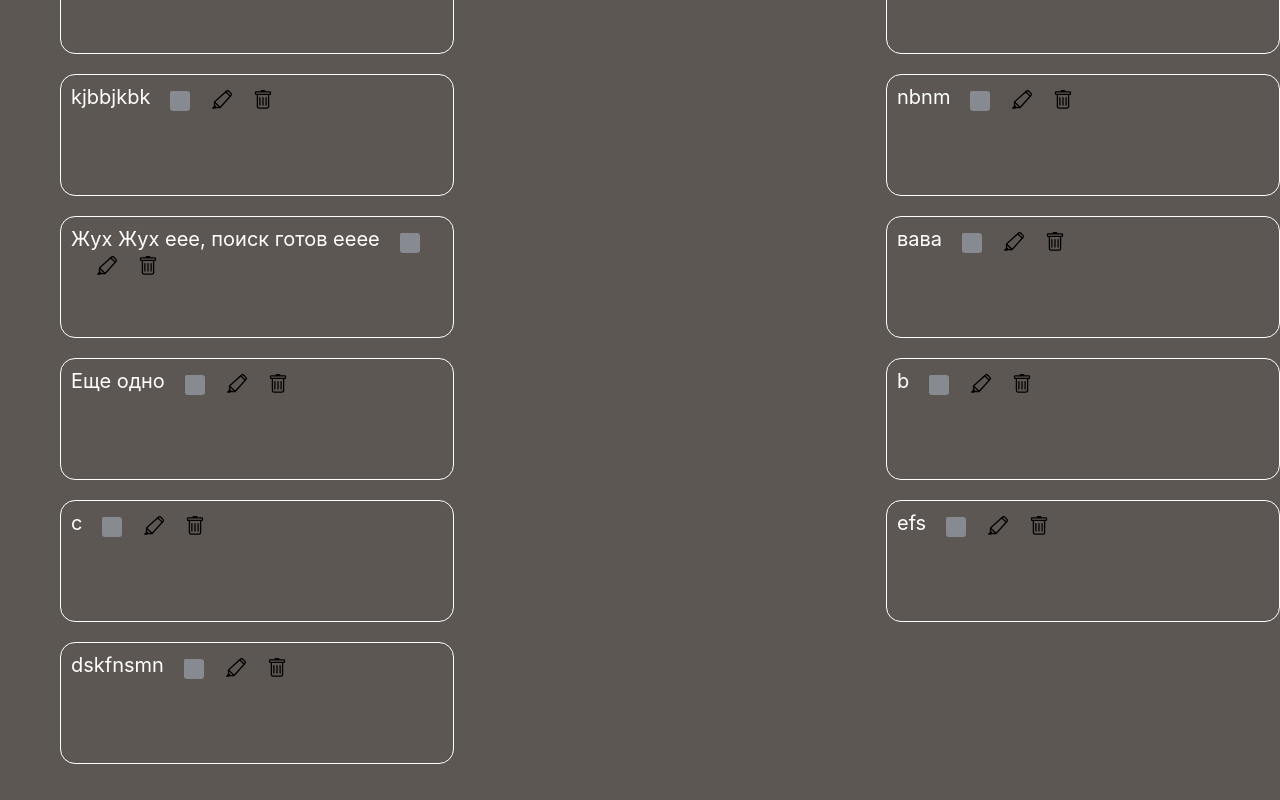
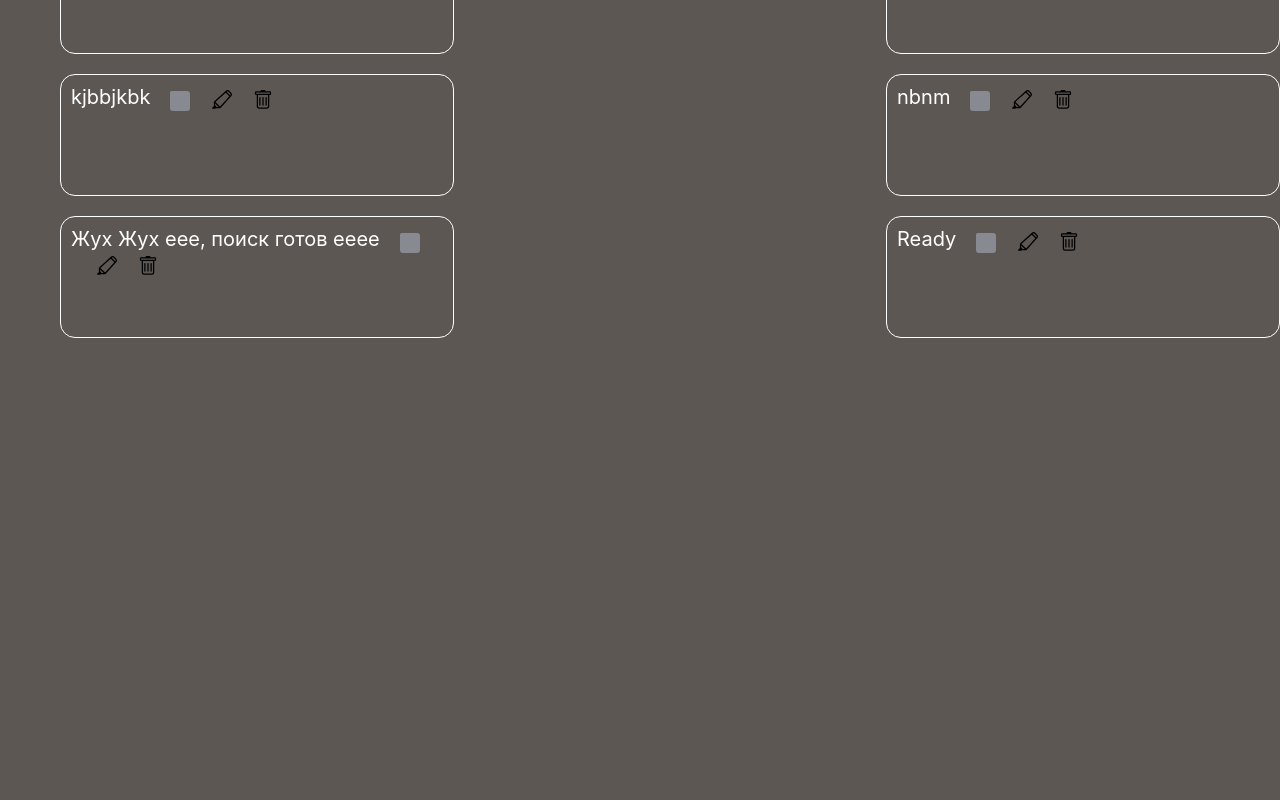
Before and after one commit to VictorKrylach23/ToDo, a React (Create React App) app in the folder to-do-list/: page / in a window 1280 px wide. Shown: the part 655-1455 px from the top of the page. After the commit the page ends 1029 px from the top, so only its background shows below. Built offline with nearby package versions, Linux system fonts and the light colour scheme; data requests are answered from the project's data file; the HTML template or start-up script is replaced by a standard one.

Commit message:
App DONEgit add .!

```diff
--- a/to-do-list/db.json
+++ b/to-do-list/db.json
@@ -7,7 +7,7 @@
       "completed": false
     },
     {
-      "userId": 0.9365009406617872,
+      "userId": 0.156009978721237,
       "id": 22,
       "title": "illo expedita consequatur quia in",
       "completed": false
@@ -25,7 +25,7 @@
       "completed": false
     },
     {
-      "userId": 0.05010432016013966,
+      "userId": 0.8272061354087883,
       "id": 26,
       "title": "quo adipisci enim quam ut ab",
       "completed": false
@@ -61,45 +61,15 @@
       "completed": false
     },
     {
-      "userId": 0.9868456461464119,
+      "userId": 0.2685162217850656,
       "id": 1695745109697,
       "title": "Жух Жух еее, поиск готов ееее",
       "completed": false
     },
     {
-      "userId": 0.5669098197472702,
-      "id": 1695745120984,
-      "title": "вава",
-      "completed": false
-    },
-    {
-      "userId": 0.8115716124525945,
+      "userId": 0.453090952459444,
       "id": 1695747665875,
-      "title": "Еще одно",
-      "completed": false
-    },
-    {
-      "userId": 0.3439977980395921,
-      "id": 1695855754603,
-      "title": "b",
-      "completed": false
-    },
-    {
-      "userId": 0.02823617573726378,
-      "id": 1695855758386,
-      "title": "c",
-      "completed": false
-    },
-    {
-      "userId": 0.9627848059504269,
-      "id": 1695906506430,
-      "title": "efs",
-      "completed": false
-    },
-    {
-      "userId": 0.8407775664812209,
-      "id": 1695910875958,
-      "title": "dskfnsmn",
+      "title": "Ready",
       "completed": false
     }
   ]
--- a/to-do-list/src/components/change-button-module.js
+++ b/to-do-list/src/components/change-button-module.js
@@ -1,8 +1,13 @@
 import styles from './change-button-styles.module.css';
 
-export const ChangeTaskButton = (setIsEdit) => {
+export const ChangeTaskButton = ({ id, title, setEditing, setNewTitle }) => {
+	const handleClick = () => {
+		setEditing(id);
+		setNewTitle(title);
+	};
+
 	return (
-		<button className={styles.changeTaskButton} onClick={() => setIsEdit(true)}>
+		<button className={styles.changeTaskButton} onClick={handleClick}>
 			<svg
 				xmlns="http://www.w3.org/2000/svg"
 				width="16"
--- a/to-do-list/src/components/todo-list-module.js
+++ b/to-do-list/src/components/todo-list-module.js
@@ -1,4 +1,5 @@
 import styles from './todo-list-styles.module.css';
+import { useState } from 'react';
 import { DeleteTaskButton } from './delete-button-module';
 import { ChangeTaskButton } from './change-button-module';
 import { requestChangeChecked } from './change-checked-request-module';
@@ -15,6 +16,35 @@ export const ToDoList = (props) => {
 		alphabetFilter,
 	} = props;
 
+	const [editing, setEditing] = useState(null);
+	const [newTitle, setNewTitle] = useState('');
+
+	const handleChangeTitle = (id, completed, userId) => {
+		const updatedTask = {
+			userId: Math.random(),
+			id: id,
+			title: newTitle,
+			completed: completed,
+		};
+
+		fetch(`http://localhost:3005/todos/${id}`, {
+			method: 'PUT',
+			headers: {
+				'Content-Type': 'application/json',
+			},
+			body: JSON.stringify(updatedTask),
+		})
+			.then((response) => response.json())
+			.then(() => {
+				setEditing(null);
+				setNewTitle('');
+				setRefreshToDo(!refreshToDo);
+			})
+			.catch((error) => {
+				console.error('Ошибка при обновлении задачи:', error);
+			});
+	};
+
 	return (
 		<ol className={styles.list}>
 			{isLoading ? (
@@ -25,9 +55,27 @@ export const ToDoList = (props) => {
 					: results && results !== toDo
 					? results
 					: toDo
-				).map(({ id, title, completed }) => (
+				).map(({ id, title, completed, userId }) => (
 					<li key={id}>
-						{title}
+						{editing === id ? (
+							<>
+								<input
+									type="text"
+									value={newTitle}
+									onChange={(e) => setNewTitle(e.target.value)}
+								/>
+								<button
+									onClick={() =>
+										handleChangeTitle(id, completed, userId)
+									}
+								>
+									save
+								</button>
+							</>
+						) : (
+							title
+						)}
+
 						<input
 							type="checkbox"
 							className={styles.isComplitedCheckbox}
@@ -42,7 +90,12 @@ export const ToDoList = (props) => {
 								})
 							}
 						></input>
-						<ChangeTaskButton />
+						<ChangeTaskButton
+							id={id}
+							title={title}
+							setEditing={setEditing}
+							setNewTitle={setNewTitle}
+						/>
 						<DeleteTaskButton
 							isDeleting={isDeleting}
 							requestDeleteToDo={requestDeleteToDo}
```
